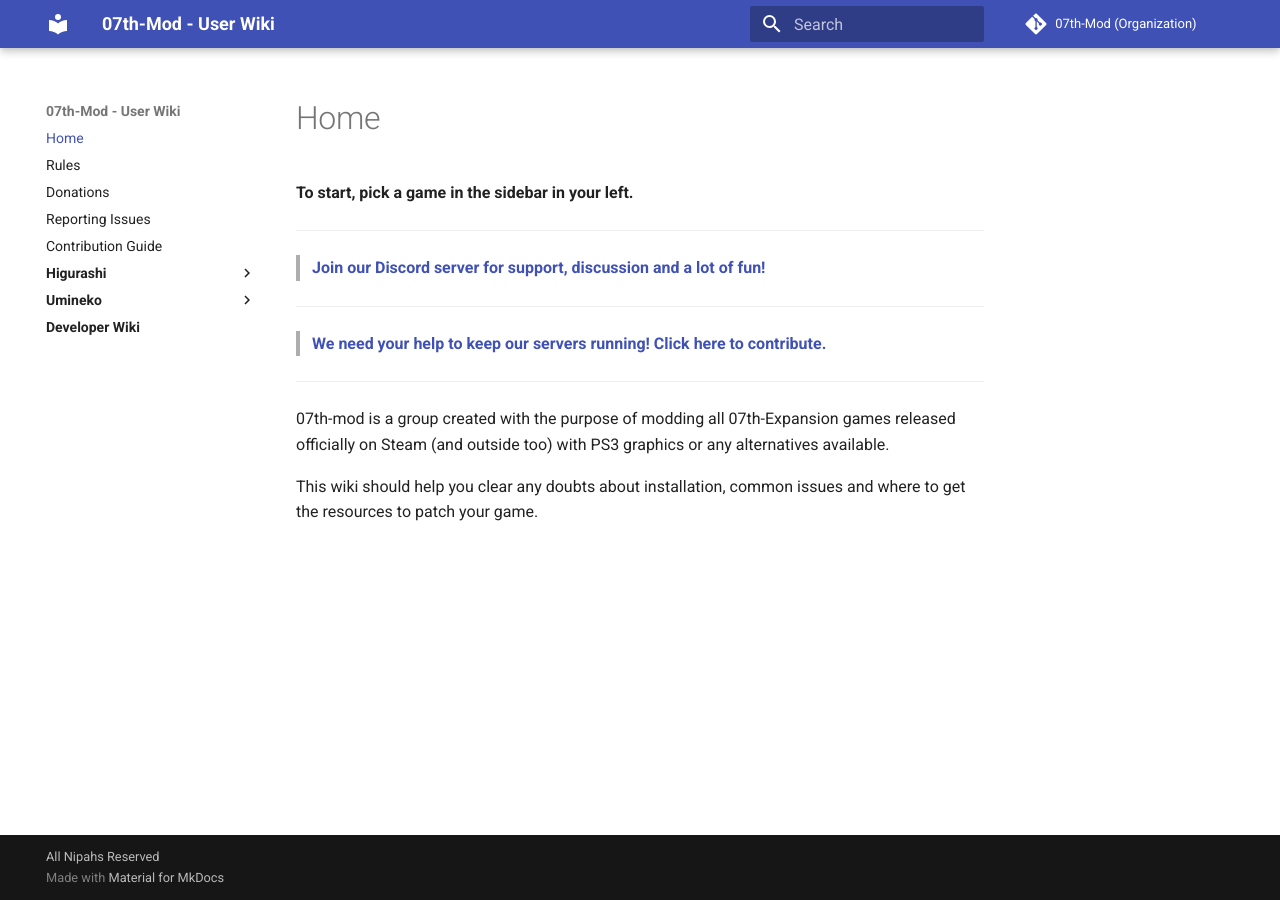
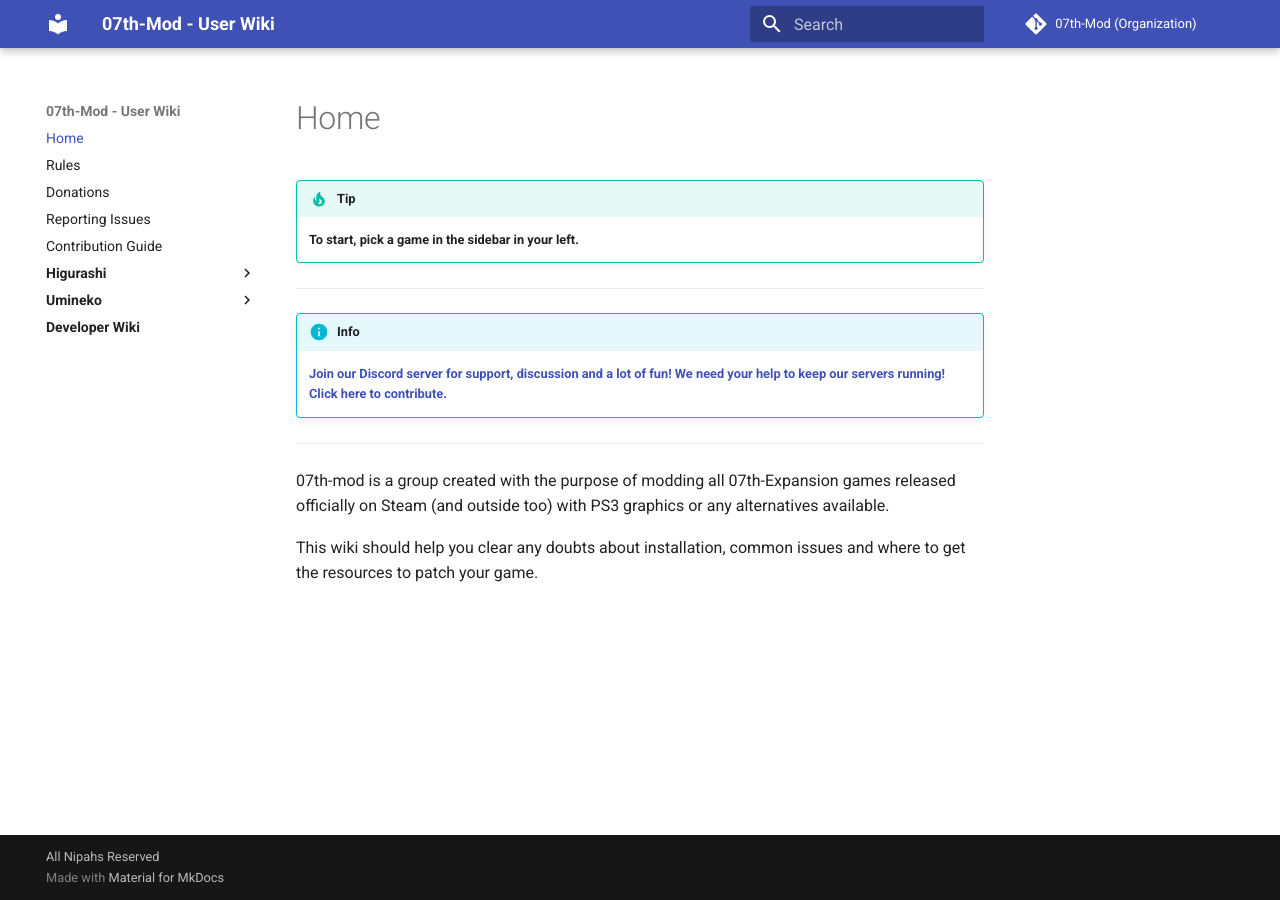
Before and after one commit to 07th-mod/wiki, an MkDocs documentation site: the page built from docs/index.md, in a window 1280 px wide. Built offline with MkDocs 1.6.1 and Material for MkDocs 9.7.7, drawn with Linux system fonts in a browser that asks for light colours.

Commit message:
Trying blocks

```diff
--- a/docs/index.md
+++ b/docs/index.md
@@ -1,8 +1,12 @@
-**To start, pick a game in the sidebar in your left.**
+!!! tip
+    **To start, pick a game in the sidebar in your left.**
+
 ***
-> **[Join our Discord server for support, discussion and a lot of fun!](https://discord.gg/pf5VhF9)**
-***
-> **[We need your help to keep our servers running! Click here to contribute.](https://07th-mod.com/wiki/Donations)**
+
+!!! info
+    **[Join our Discord server for support, discussion and a lot of fun!](https://discord.gg/pf5VhF9)**
+    **[We need your help to keep our servers running! Click here to contribute.](https://07th-mod.com/wiki/Donations)**
+
 ***
 
 07th-mod is a group created with the purpose of modding all 07th-Expansion games released officially on Steam (and outside too) with PS3 graphics or any alternatives available.
```
